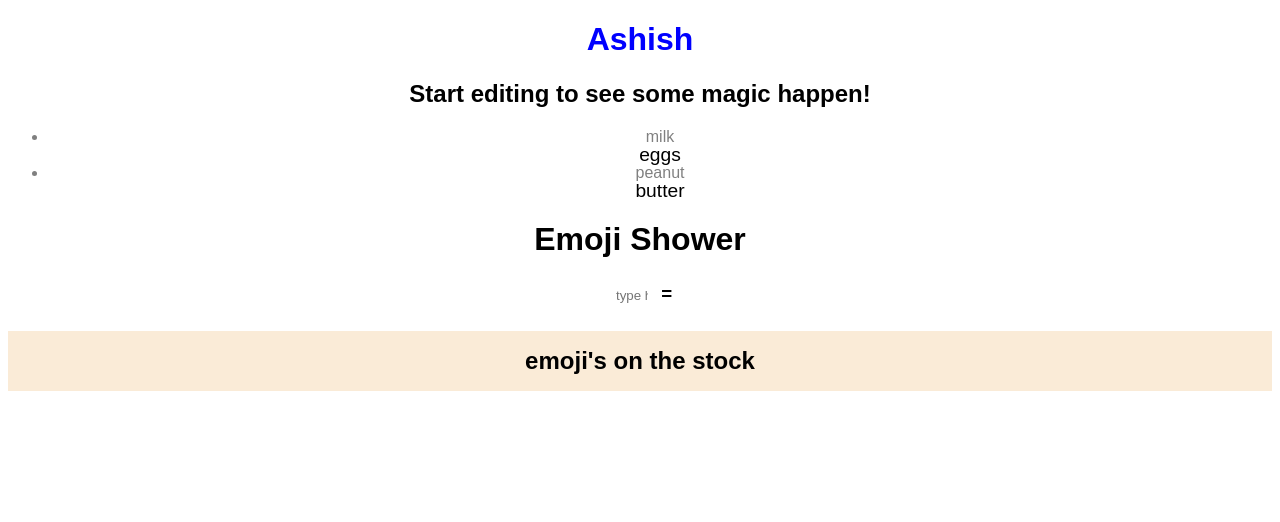
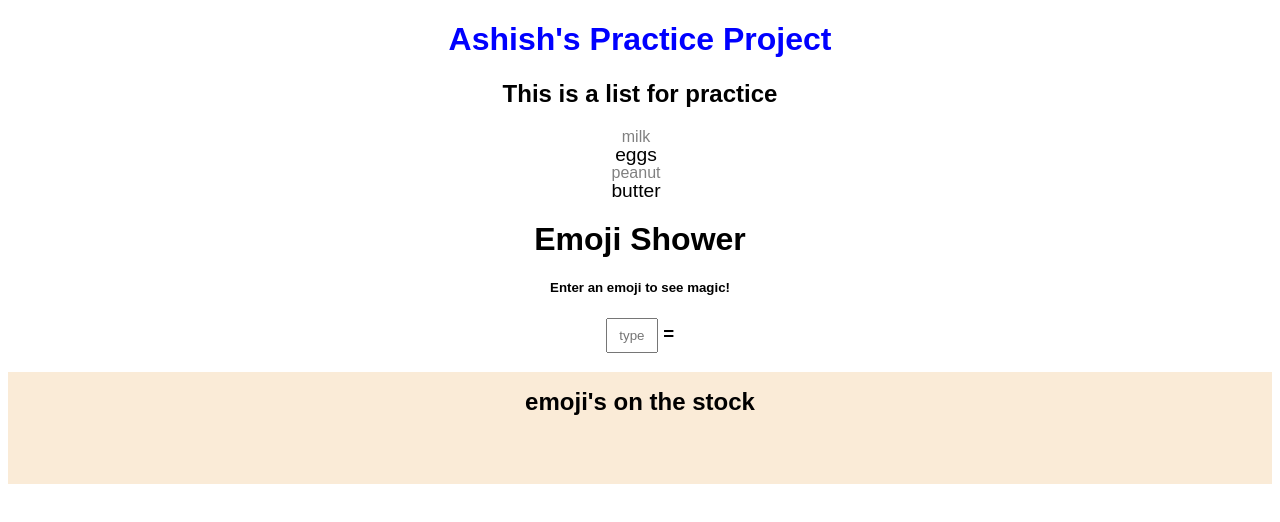
Before and after one commit to Ash-0803/Mark-8, a React (Create React App) app: page / in a window 1280 px wide. Shown: the top 522 px of the page. Built offline with nearby package versions, Linux system fonts and the light colour scheme; no server answers.

Commit message:
app done

```diff
--- a/src/App.js
+++ b/src/App.js
@@ -1,13 +1,14 @@
 import { useEffect, useState } from "react";
 import "./styles.css";
 let color = "blue";
-let headText = "Ashish";
+let headText = "Ashish's Practice Project";
 const array = ["milk", "eggs", "peanut", "butter"];
 const url = "https://unpkg.com/emoji.json@13.1.0/emoji.json";
 
 export default function App() {
-  const [emoji, setEmoji] = useState("");
-  const [rand, setRand] = useState("");
+  const [emojiName, setEmojiName] = useState("");
+  const [emoji,setEmoji] = useState("type");
+  const [rand, setRand] = useState([]);
   const [data, setData] = useState("");
 
   useEffect(()=>{
@@ -16,12 +17,11 @@ export default function App() {
     .then((json) => {
       setData(json);
     });
-   },[])
+   },[""])
 
   useEffect(() => {
     renderEmoji()
   },[data])
-
 
 
   function doThis(event) {
@@ -29,9 +29,8 @@ export default function App() {
 
         data.map((item) => {
           if (item.char === input) {
-            setEmoji(item.name);
+            setEmojiName(item.name);
           }
-          return item.array;
         });
       };
 
@@ -39,24 +38,32 @@ export default function App() {
     console.log("clicked", item);
   }
 
-  function getRandomInt(number){
-    return Math.floor(Math.random()*number);
+  function getRandomInt(max) {
+    return Math.floor(Math.random() * max);
+  }
+  function emojisClicked(i){
+    setEmoji(i);
+    data.map((item) => {
+      if (item.char === i) {
+        setEmojiName(item.name);
+      }
+    });
   }
 
   function renderEmoji(){
+    let d = []
       for (let i = 0; i < 5; i++) {
         let some = getRandomInt(4590);
-        setRand(data[some]?.char);
-
+        d = [...d, data[some]?.char ]
       }
+      setRand(d);
   }
-
   return (
     <div className="App">
       <h1 style={{ color: color }} className="main-head">
         {headText}
       </h1>
-      <h2>Start editing to see some magic happen!</h2>
+      <h2>This is a list for practice </h2>
 
       <ul>
         {array.map((item, index) => {
@@ -76,11 +83,18 @@ export default function App() {
       </ul>
 
       <h1> Emoji Shower </h1>
-      <input onChange={doThis} placeholder="type here"></input>
-      <h3 className="emoji-name"> = {emoji}</h3>
+      <h5>Enter an emoji to see magic!</h5>
+      <input onChange={doThis} placeholder={emoji} id="emojiInput"></input>
+      <h3 className="emoji-name"> = {emojiName}</h3>
       <section>
         <h2 className="stock">emoji's on the stock</h2>
-        {rand}
+
+        <div className="emojis">
+        {rand.map(i => [
+          // if I am adding the curly brackets instead of square here, code doesn't work. Why's that?
+          <span onClick={()=> emojisClicked(i)} id="eachEmoji" key={i}>{i}</span>
+        ])}
+        </div>
       </section>
     </div>
   );
--- a/src/styles.css
+++ b/src/styles.css
@@ -8,10 +8,14 @@
 .big {
   transform: scale(1.2);
 }
+ul{
+ list-style: none;
+ margin-left: -3rem;
+
+}
 input {
   width: 2rem;
   padding: 0.5rem;
-  border-style: none;
   text-align: center;
 }
 .emoji-name {
@@ -25,3 +29,8 @@ input {
 section{
 background-color:antiquewhite;
 }
+.emojis{
+  font-size:2rem;
+  letter-spacing: 1rem;
+  padding-bottom: 2rem;
+}
```
